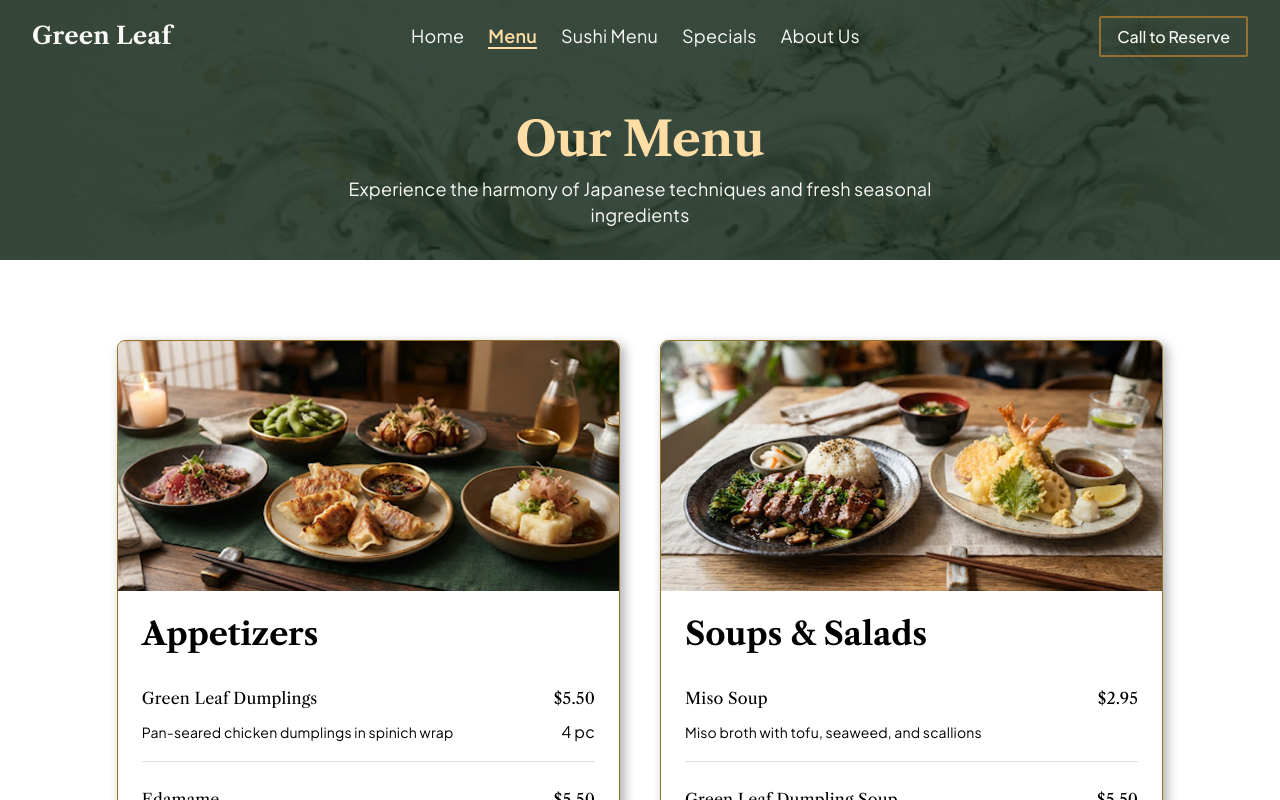
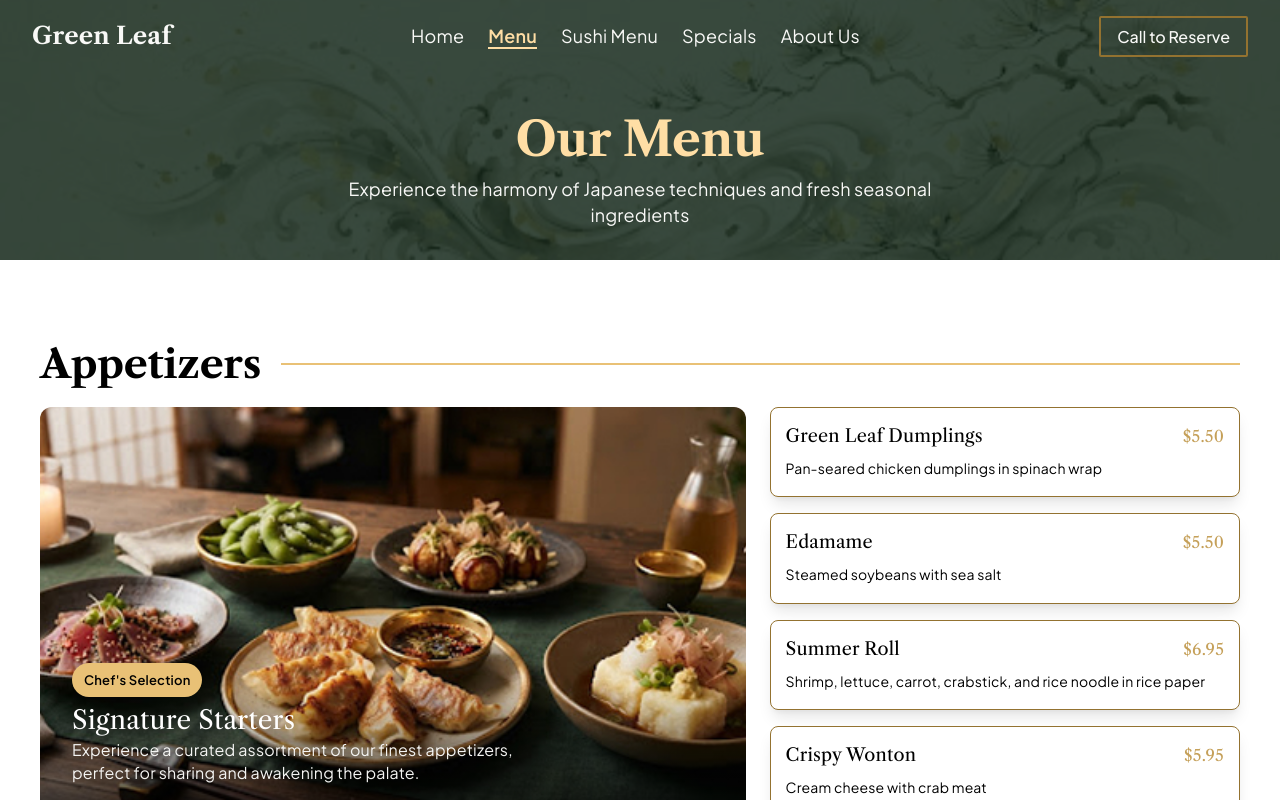
Before and after one commit to MatthewYu402/green_leaf_restarant_website, a React (Vite) app: page /menu in a window 1280 px wide. Built offline with nearby package versions, Linux system fonts and the light colour scheme.

Commit message:
Changed format of appetizers and soups/salads

```diff
--- /dev/null
+++ b/src/components/menu/FeaturedMenuSection.css
@@ -0,0 +1,106 @@
+.featured-menu-section {
+  max-width: 1700px;
+  margin: 0 auto;
+}
+
+.featured-menu-section-heading {
+  display: flex;
+  flex-direction: row;
+  align-items: center;
+  gap: 20px;
+  margin: 80px 0 20px;
+}
+
+.featured-menu-section-title {
+  font-family: var(--libre);
+  font-weight: 700;
+  font-size: 40px;
+  color: var(--text-dark);
+  margin: 0;
+  flex-shrink: 0;
+  /* title keeps its natural width, never gets squeezed */
+}
+
+.featured-menu-section-divider {
+  flex: 1;
+  /* grows to fill all remaining space in the row */
+  height: 2px;
+  background-color: var(--gold-medium);
+}
+
+.featured-menu-top {
+  display: flex;
+  flex-direction: row;
+  align-items: stretch;
+  gap: 24px;
+}
+
+.featured-menu-image-wrap {
+  position: relative;
+  flex: 1 1 60%;
+  min-height: 380px;
+  border-radius: 12px;
+  overflow: hidden;
+}
+
+.featured-menu-image {
+  width: 100%;
+  height: 100%;
+  object-fit: cover;
+  display: block;
+}
+
+.featured-menu-image-overlay {
+  position: absolute;
+  left: 0;
+  right: 0;
+  bottom: 0;
+  padding: 32px;
+  display: flex;
+  flex-direction: column;
+  gap: 6px;
+  background: linear-gradient(to top, rgba(0, 0, 0, 0.75), rgba(0, 0, 0, 0) 70%);
+}
+
+.featured-menu-badge {
+  align-self: flex-start;
+  background: var(--gold-medium);
+  color: var(--text-dark);
+  font-size: 13px;
+  font-weight: 600;
+  padding: 4px 12px;
+  border-radius: 20px;
+  margin-bottom: 4px;
+}
+
+.featured-menu-image-title {
+  color: var(--white);
+  font-family: var(--libre);
+  font-weight: normal;
+  font-size: 26px;
+  text-align: left;
+  margin: 0;
+}
+
+.featured-menu-image-description {
+  color: var(--offwhite);
+  font-size: 16px;
+  text-align: left;
+  line-height: 1.4;
+  max-width: 480px;
+  margin: 0;
+}
+
+.featured-menu-featured-items {
+  flex: 1 1 40%;
+  display: flex;
+  flex-direction: column;
+  gap: 16px;
+}
+
+.featured-menu-grid {
+  margin-top: 24px;
+  display: grid;
+  grid-template-columns: repeat(4, 1fr);
+  gap: 24px;
+}
--- /dev/null
+++ b/src/components/menu/FeaturedMenuSection.tsx
@@ -0,0 +1,64 @@
+import './FeaturedMenuSection.css'
+import SpecialItem from './SpecialItem'
+
+interface MenuItemData {
+  name: string;
+  price: string;
+  description: string;
+}
+
+interface FeaturedMenuSectionProps {
+  title: string;
+  image: string;
+  imageAlt?: string;
+  badge: string;
+  featuredTitle: string;
+  featuredDescription: string;
+  featuredItems: MenuItemData[];
+  items: MenuItemData[];
+  className?: string;
+}
+
+export default function FeaturedMenuSection({
+  title,
+  image,
+  imageAlt = "",
+  badge,
+  featuredTitle,
+  featuredDescription,
+  featuredItems,
+  items,
+  className = "",
+}: FeaturedMenuSectionProps) {
+  return (
+    <div className={`featured-menu-section ${className}`.trim()}>
+      <div className="featured-menu-section-heading">
+        <h2 className="featured-menu-section-title">{title}</h2>
+        <span className="featured-menu-section-divider"></span>
+      </div>
+
+      <div className="featured-menu-top">
+        <div className="featured-menu-image-wrap">
+          <img src={image} alt={imageAlt} className="featured-menu-image" />
+          <div className="featured-menu-image-overlay">
+            <span className="featured-menu-badge">{badge}</span>
+            <h3 className="featured-menu-image-title">{featuredTitle}</h3>
+            <p className="featured-menu-image-description">{featuredDescription}</p>
+          </div>
+        </div>
+
+        <div className="featured-menu-featured-items">
+          {featuredItems.map((item) => (
+            <SpecialItem key={item.name} {...item} />
+          ))}
+        </div>
+      </div>
+
+      <div className="featured-menu-grid">
+        {items.map((item) => (
+          <SpecialItem key={item.name} {...item} />
+        ))}
+      </div>
+    </div>
+  );
+}
--- a/src/pages/MainMenuPage.css
+++ b/src/pages/MainMenuPage.css
@@ -2,95 +2,11 @@
   margin-inline: 40px;
 }
 
-.apps-soups-salads {
-  margin-top: 80px;
-  max-width: 1700px;
-  /* bounds the whole row so it doesn't stretch edge-to-edge on huge screens */
-  margin: 80px auto 0;
-  /* center the row itself */
-  display: flex;
-  flex-direction: row;
-  align-items: stretch;
-  /* top-align cards in case they end up different heights */
-  justify-content: center;
-  gap: 40px;
-}
-
-.apps-soups-salads .menu-category {
-  flex: 1 1 0;
-  /* KEY FIX: grow equally to fill the row instead of staying at intrinsic/max-width */
-  max-width: none;
-  /* removes the 600px cap for this context only */
-  width: auto;
-}
-
-.apps-soups-salads .menu-options {
-  max-width: none;
-  width: 100%;
-}
-
-.apps-soups-salads .item-list {
-  display: grid;
-  grid-template-columns: repeat(2, 1fr);
-  justify-items: stretch;
-  /* explicit, matching this project's habit of not relying on implicit defaults */
-  column-gap: 32px;
-  row-gap: 24px;
-}
-
-/* Menu Items Styling*/
-.apps-soups-salads .menu-item-name {
-  font-size: 16px;
-}
-
-.apps-soups-salads .menu-item-price {
-  font-size: 16px;
-}
-
-.apps-soups-salads .menu-item-description {
-  font-size: 14px;
+.soups-salads-section .featured-menu-top {
+  flex-direction: row-reverse;
 }
 
 
-/* */
-.sushi-sashimi {
-  width: 100%;
-  max-width: 900px;
-  /* shrinks + caps the overall container */
-  margin: 40px auto;
-  /* centers it, adds top/bottom spacing */
-  background-color: var(--green-dark);
-  padding: 60px 40px;
-  /* spacing on ALL sides now, not just left/right */
-  box-sizing: border-box;
-  display: flex;
-  flex-direction: column;
-  align-items: center;
-  border-radius: 16px;
-}
-
-.sushi-sashimi-header {
-  color: var(--gold-light);
-  text-align: center;
-  font-size: 48px;
-  margin: 0 0 8px;
-}
-
-.sushi-sashimi p {
-  color: var(--text-white);
-  text-align: center;
-  max-width: 700px;
-  margin: 0 0 32px;
-}
-
-.menu-sushi-sashimi-options {
-  width: 100%;
-  display: flex;
-  flex-direction: row;
-  justify-content: flex-start;
-  flex-wrap: wrap;
-  gap: 60px;
-}
 
 /* ---- Scoped overrides for MenuOptions/MenuItem, this section only ---- */
 
@@ -166,7 +82,19 @@
   gap: 24px;
 }
 
-
+/* Sushi */
+.sushi-sashimi {
+  max-width: 1500px;
+  margin: 40px auto;
+  background-color: var(--green-dark);
+  border-radius: 16px;
+  box-sizing: border-box;
+  overflow: hidden;
+  /* clips the image to match the container's rounded corners */
+  display: flex;
+  flex-direction: row;
+  align-items: stretch;
+}
 
 .sushi-sashimi .menu-options {
   flex: 1 1 380px;
@@ -178,63 +106,101 @@
   gap: 16px;
 }
 
-/* Sushi */
-
-.sushi-sashimi .menu-options-title {
-  color: var(--text-gold);
-  font-size: 28px;
+.sushi-sashimi-image {
+  flex: 0 0 50%;
+  width: 50%;
+  object-fit: cover;
 }
 
-.sushi-sashimi .divider-line {
-  max-width: 180px;
+.sushi-sashimi-content {
+  flex: 1;
+  padding: 48px;
+  box-sizing: border-box;
+  display: flex;
+  flex-direction: column;
+  justify-content: flex-start;
 }
 
-.sushi-sashimi .item-list {
-  align-items: center;
-  gap: 0px
+.sushi-sashimi-header {
+  color: var(--gold-light);
+  font-family: var(--libre);
+  text-align: left;
+  font-size: 40px;
+  margin: 0 0 8px;
 }
 
-.sushi-sashimi .menu-item {
-  max-width: 280px;
-  align-items: center;
-  text-align: center;
-  gap: 4px;
-  border-bottom: none;
-  /* kills the divider line */
-  padding-bottom: 0;
+.sushi-sashimi-description {
+  color: var(--text-white);
+  font-size: 18px;
+  text-align: left;
+  margin: 0 0 32px;
 }
 
-.sushi-sashimi .menu-item-header {
-  flex-direction: column;
-  align-items: center;
+.menu-sushi-sashimi-options {
+  display: flex;
+  flex-direction: row;
+  flex-wrap: wrap;
+  gap: 40px;
+}
+
+/* Each MenuOptions column (Donburi, Sushi & Sashimi) */
+.menu-sushi-sashimi-options .menu-options {
+  flex: 1 1 260px;
+  max-width: 100%;
+  width: 100%;
+  padding: 0;
+  align-items: flex-start;
+  text-align: left;
+}
+
+.menu-sushi-sashimi-options .menu-options-title {
+  color: var(--gold-light);
+  font-size: 24px;
+}
+
+/* The "tree" split: 2 inner columns within each group's item list */
+.menu-sushi-sashimi-options .item-list {
+  display: grid;
+  grid-template-columns: repeat(2, 1fr);
+  column-gap: 20px;
+  row-gap: 16px;
+  align-items: flex-start;
+}
+
+.menu-sushi-sashimi-options .menu-item {
+  align-items: flex-start;
+  text-align: left;
+  max-width: 100%;
+  border-bottom: none;
+  padding-bottom: 0;
   gap: 4px;
 }
 
-.sushi-sashimi .menu-item-name {
-  font-size: 24px;
-  color: var(--text-white);
-}
-
-.sushi-sashimi .menu-item-price {
-  font-size: 18px;
-  color: var(--gold-light);
-}
-
-.sushi-sashimi .menu-item-details {
+.menu-sushi-sashimi-options .menu-item-header {
   flex-direction: column;
-  /* stacks description/pieces instead of side-by-side */
-  align-items: center;
+  align-items: flex-start;
   gap: 2px;
 }
 
-.sushi-sashimi .menu-item-description {
-  font-size: 16px;
+.menu-sushi-sashimi-options .menu-item-name {
   color: var(--text-white);
+  font-size: 20px;
 }
 
-.sushi-sashimi .menu-item-pieces {
-  font-size: 13px;
+.menu-sushi-sashimi-options .menu-item-price {
+  color: var(--gold-light);
+  font-size: 18px;
+}
+
+.menu-sushi-sashimi-options .menu-item-details {
+  flex-direction: column;
+  align-items: flex-start;
+  gap: 2px;
+}
+
+.menu-sushi-sashimi-options .menu-item-description {
   color: var(--text-white);
+  font-size: 16px;
 }
 
 /* Noodles Fried Rice, and Vegetarian*/
--- a/src/pages/MainMenuPage.tsx
+++ b/src/pages/MainMenuPage.tsx
@@ -3,11 +3,13 @@ import MenuCategory from "../components/menu/MenuCategory";
 import MenuOptions from "../components/menu/MenuOptions";
 import Divider from "../components/shared/Divider";
 import Section from "../components/shared/Section";
+import FeaturedMenuSection from "../components/menu/FeaturedMenuSection";
 
 
 // Images
 import AppImage from "../assets/Apps.jpg";
 import SoupImage from "../assets/soups.jpg"
+import SquareSushi from "../assets/square-sushi.png"
 import goldLeaf from "../assets/gold-leaf.svg";
 import noodleIcon from "../assets/noodle-icon.svg"
 import waveIcon from "../assets/wave-icon.svg"
@@ -17,48 +19,63 @@ import forkKnifeIcon from "../assets/gold-fork-knife.svg"
 export default function MainMenu() {
   return (
     <div className="main-menu-page">
-      <Section className='reveal-block-slide'>
-        <div className="apps-soups-salads">
-          <MenuCategory
-            name="Appetizers"
-            url={AppImage}
-            menu_items={[
-              { name: "Green Leaf Dumplings", price: "$5.50", description: "Pan-seared chicken dumplings in spinich wrap", pieces: 4 },
-              { name: "Edamame", price: "$5.50", description: "TODO", },
+      <Section className="reveal-block-slide">
+        <FeaturedMenuSection
+          title="Appetizers"
+          image={AppImage}
+          imageAlt="Signature appetizer spread"
+          badge="Chef's Selection"
+          featuredTitle="Signature Starters"
+          featuredDescription="Experience a curated assortment of our finest appetizers, perfect for sharing and awakening the palate."
+          featuredItems={[
+            { name: "Green Leaf Dumplings", price: "$5.50", description: "Pan-seared chicken dumplings in spinach wrap" },
+            { name: "Edamame", price: "$5.50", description: "Steamed soybeans with sea salt" },
+            { name: "Summer Roll", price: "$6.95", description: "Shrimp, lettuce, carrot, crabstick, and rice noodle in rice paper" },
+            { name: "Crispy Wonton", price: "$5.95", description: "Cream cheese with crab meat" },
+          ]}
+          items={[
+            { name: "Age Tofu", price: "$4.95", description: "Fried bean cure served with tempura sauce" },
             { name: "Shumai", price: "$5.95", description: "Steamed Shrimp Dumplings (Japanese Style)" },
-              { name: "Japanese Vegetable Spring Roll", price: "$5.50", description: "TODO", pieces: 3 },
-              { name: "Age Tofu", price: "$4.95", description: "Fried bean cure served with tempura sauce" },
+            { name: "Japanese Vegetable Spring Roll", price: "$5.50", description: "TODO" },
             { name: "Shrimp Tempura", price: "$7.95", description: "Deep-fried shrimp with vegetables" },
             { name: "Tuna Tartare", price: "$10.95", description: "TODO" },
-              { name: "Yakitori", price: "$5.95", description: "Grilled chicken skewer with teryaki sauce", pieces: 3 },
             { name: "Fried Calamari", price: "$9.95", description: "TODO" },
-              { name: "Crispy Wonton", price: "5.95", description: "Cream cheese with crab meat", pieces: 3 },
+            { name: "Crispy Wonton", price: "$5.95", description: "Cream cheese with crab meat" },
             { name: "Scallion Pancake and String Bean", price: "$8.50", description: "TODO" },
             { name: "Ocean Garden Roll", price: "$12.95", description: "Mixed greens with crispy spicy crabmeat in rice paper wrap" },
-              { name: "Summer Roll", price: "$6.95", description: "Shrimp, lettuce, carrot, crabstick, and rice noodle in rice paper" },
+            { name: "Yakitori", price: "$5.95", description: "Grilled chicken skewer with teriyaki sauce" },
             { name: "California Fruit Roll", price: "$6.95", description: "Mango, apple, avocado, and crabstick in rice paper wrap" },
           ]}
         />
-          <MenuCategory
-            name="Soups & Salads"
-            url={SoupImage}
-            menu_items={[
-              { name: "Miso Soup", price: "$2.95", description: "Miso broth with tofu, seaweed, and scallions", },
-              { name: "Green Leaf Dumpling Soup", price: "$5.50", description: "TODO", },
-              { name: "Hot and Sour Soup", price: "$4.95", description: "TODO", },
-              { name: "Chicken, Barley, and Brown Rice Soup", price: "$5.95", description: "TODO", },
-              { name: "Egg Drop Soup", price: "$3.95", description: "TODO", },
-              { name: "Green Salad", price: "$3.95", description: "Comes with ginger dressing", },
-              { name: "Hawaiian Poke Salad Bowl", price: "$11.95", description: "TODO", },
-              { name: "Seaweed Salad", price: "$5.95", description: "TODO", },
-              { name: "California Style Salad", price: "$6.95", description: "TODO", },
-              { name: "Sushi Bar Salad", price: "$6.95", description: "TODO", },
-              { name: "Avocado Salad", price: "$6.95", description: "Mixed greens, cucumber, and avocado with sesame dressing", },
-              { name: "Baby Octopus Salad", price: "$7.95", description: "TODO", },
-              { name: "Marinated Calamari Salad", price: "$7.95", description: "TODO", },
+      </Section>
+
+      <Section className="reveal-block-slide">
+        <FeaturedMenuSection
+          className="soups-salads-section"
+          title="Soups & Salads"
+          image={SoupImage}
+          imageAlt="Soups and salads selection"
+          badge="Chef's Selection"
+          featuredTitle="Comforting Classics"
+          featuredDescription="Warm broths and crisp, fresh salads — traditional favorites made to balance and complement any meal."
+          featuredItems={[
+            { name: "Miso Soup", price: "$2.95", description: "Miso broth with tofu, seaweed, and scallions" },
+            { name: "Egg Drop Soup", price: "$3.95", description: "TODO" },
+            { name: "Green Salad", price: "$3.95", description: "Comes with ginger dressing" },
+            { name: "Seaweed Salad", price: "$5.95", description: "TODO" },
+          ]}
+          items={[
+            { name: "Green Leaf Dumpling Soup", price: "$5.50", description: "TODO" },
+            { name: "Hot and Sour Soup", price: "$4.95", description: "TODO" },
+            { name: "Chicken, Barley, and Brown Rice Soup", price: "$5.95", description: "TODO" },
+            { name: "Hawaiian Poke Salad Bowl", price: "$11.95", description: "TODO" },
+            { name: "California Style Salad", price: "$6.95", description: "TODO" },
+            { name: "Sushi Bar Salad", price: "$6.95", description: "TODO" },
+            { name: "Avocado Salad", price: "$6.95", description: "Mixed greens, cucumber, and avocado with sesame dressing" },
+            { name: "Baby Octopus Salad", price: "$7.95", description: "TODO" },
+            { name: "Marinated Calamari Salad", price: "$7.95", description: "TODO" },
           ]}
         />
-        </div>
       </Section>
 
       <Section className="reveal-block-fade">
@@ -128,10 +145,12 @@ export default function MainMenu() {
       </Section>
 
       <Section className="reveal-block-slide">
-        <div className='sushi-sashimi'>
-          <h2 className='sushi-sashimi-header'>Sushi & Sashimi</h2>
-          <p>Sourced daily, expertly prepared. Served a la carte (2 pieces per order) or as chef's selection</p>
-          <div className='menu-sushi-sashimi-options'>
+        <div className="sushi-sashimi">
+          <img src={SquareSushi} className="sushi-sashimi-image" alt="Fresh sushi and sashimi selection" />
+          <div className="sushi-sashimi-content">
+            <h2 className="sushi-sashimi-header">Sushi & Sashimi</h2>
+            <p className="sushi-sashimi-description">Sourced daily, expertly prepared. Served a la carte (2 pieces per order) or as chef's selection</p>
+            <div className="menu-sushi-sashimi-options">
               <MenuOptions
                 title="Donburi & Una-jyu"
                 menu_items={[
@@ -149,6 +168,7 @@ export default function MainMenu() {
                   { name: "Sushi Boat", price: "$59.95", description: "TODO" },
                 ]}
               />
+            </div>
           </div>
         </div>
       </Section>
```
Lines whose indentation alone changed are shown as unchanged.
